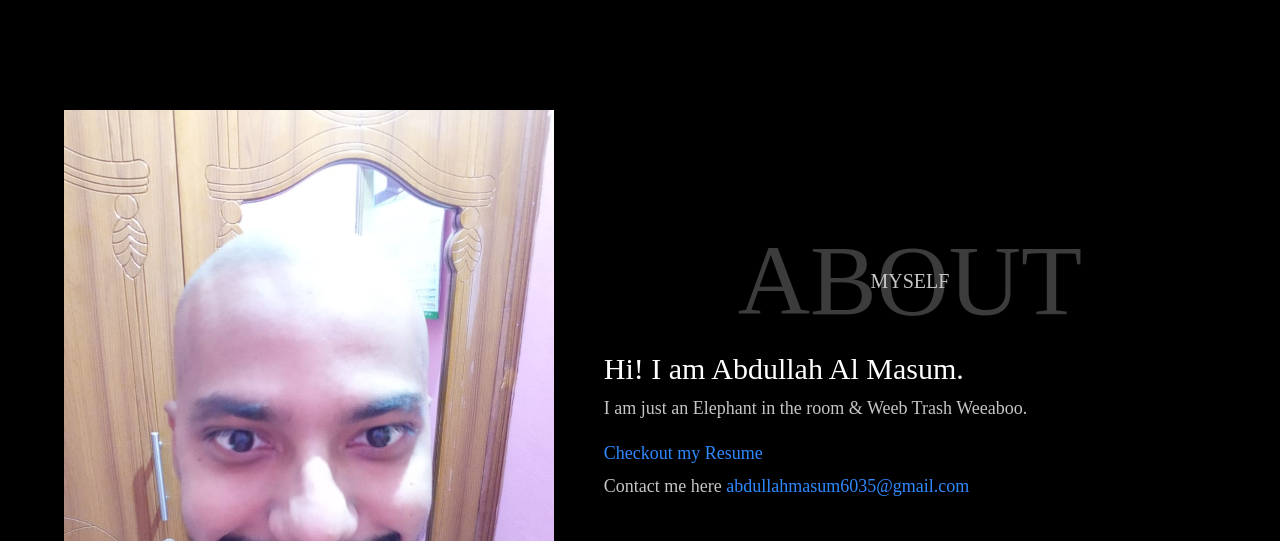
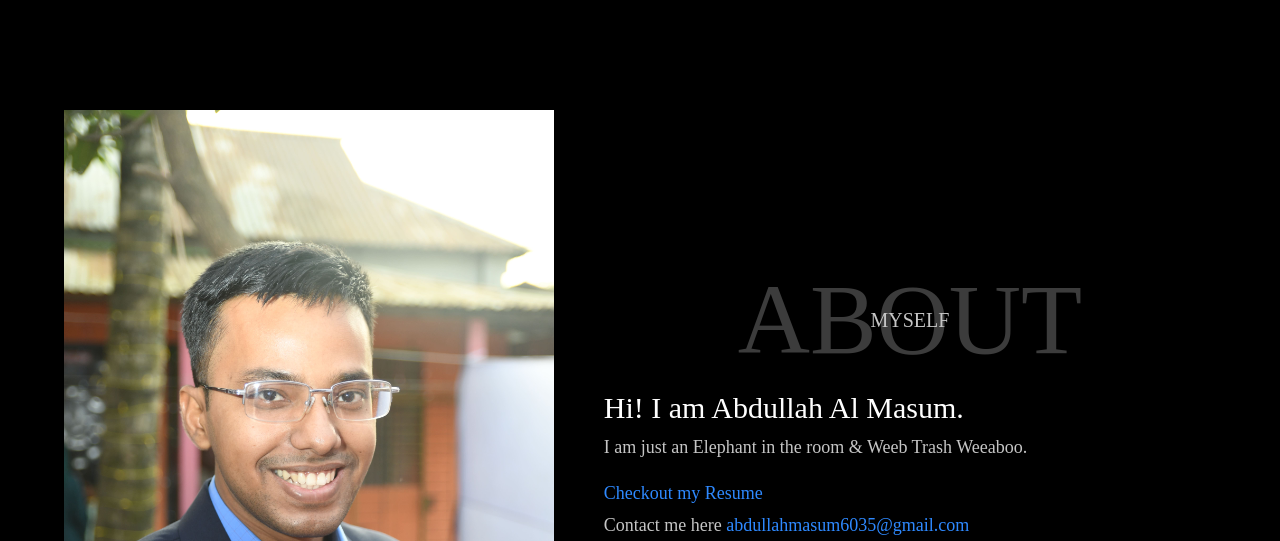
Before and after one commit to masum035/personal_portfolio, a plain HTML site: page index.html in a window 1280 px wide. Shown: the part 750-1291 px from the top of the page. Drawn offline with nearby package versions, Linux system fonts and the light colour scheme; a web font is replaced by a local one.

Commit message:
pic uploaded

```diff
--- a/index.html
+++ b/index.html
@@ -71,7 +71,7 @@
     <section class="about" id="about">
         <div class="container">
             <div class="profile-img" >
-                <img src="images/Is-This-me!.jpeg"  data-aos="fade-up" data-aos-delay="300ms">
+                <img src="images/MasumBhai.jpg"  data-aos="fade-up" data-aos-delay="300ms">
 
             </div>
             <div class="skills-img" >
```
